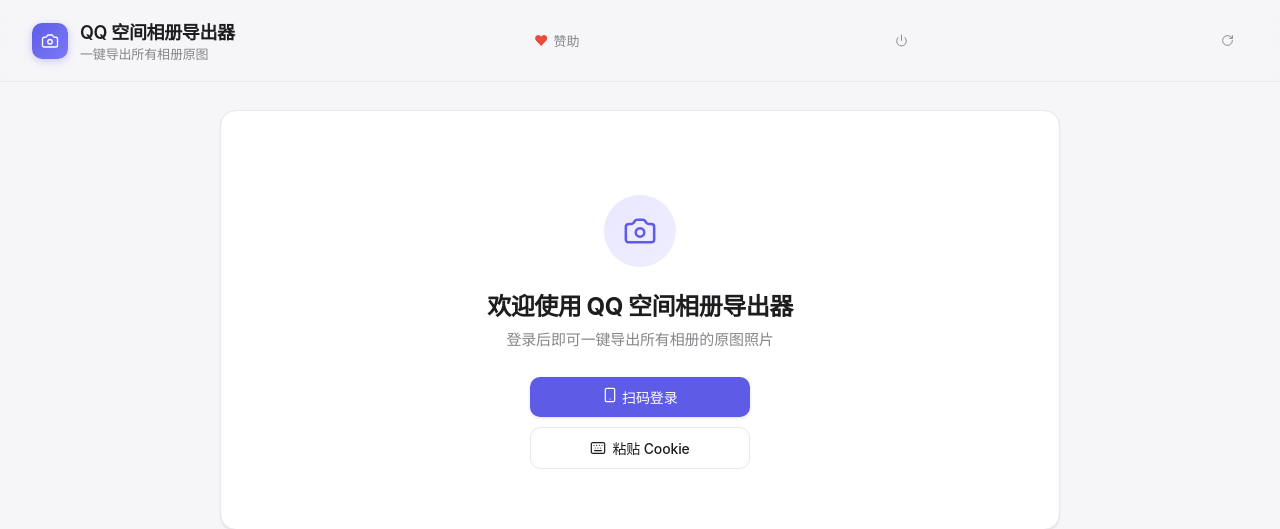
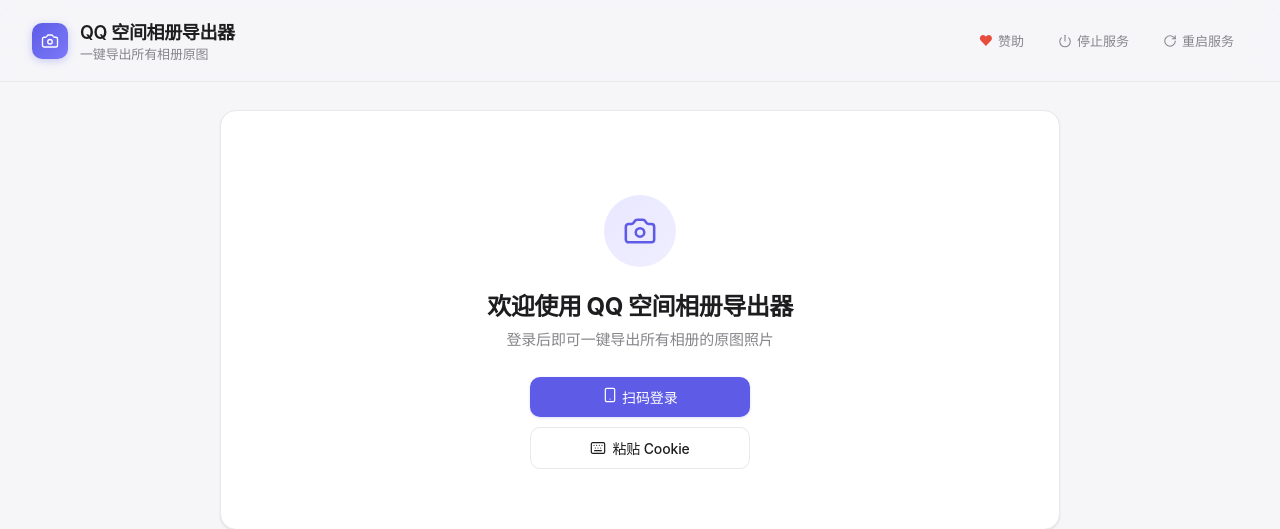
Before and after one commit to RivoMonar/QQAlbumExporter, a Flask app: page / in a window 1280 px wide. Shown: the top 529 px of the page. Run offline with Flask 2, Linux system fonts and the light colour scheme; some libraries are stand-ins or nearby versions.

Commit message:
fix: 停止/重启按钮改为 Lucide 图标+中文；重启改用 subprocess.Popen 防循环刷新

```diff
--- a/app.py
+++ b/app.py
@@ -741,7 +741,11 @@
     """重启服务"""
     DOWNLOAD_STATE["running"] = False
     VIDEO_DOWNLOAD_STATE["running"] = False
-    threading.Thread(target=lambda: (time.sleep(0.5), os.execv(sys.executable, [sys.executable] + sys.argv)), daemon=True).start()
+    def _do_restart():
+        time.sleep(0.5)
+        subprocess.Popen([sys.executable] + sys.argv, creationflags=subprocess.CREATE_NEW_CONSOLE if sys.platform == "win32" else 0)
+        os._exit(0)
+    threading.Thread(target=_do_restart, daemon=True).start()
     return jsonify({"ok": True})
 
 
--- a/templates/index.html
+++ b/templates/index.html
@@ -379,6 +379,7 @@
   }
   .sponsor-btn:hover { background: #f2f2f7; color: var(--c-accent); }
   .sponsor-btn .heart { color: #e74c3c; font-size: 14px; }
+  .sponsor-btn .lucide { width: 14px; height: 14px; }
 
   @media (max-width: 480px) {
     .qr-grid { grid-template-columns: 1fr; }
@@ -418,15 +419,17 @@
     <span style="font-size:13px;color:var(--c-text-secondary)"><i data-lucide="user" style="width:14px;height:14px;vertical-align:-2px"></i> <span x-text="uin"></span></span>
     <button class="btn btn-danger btn-xs" style="padding:5px 14px;font-size:13px" @click="logout()">退出</button>
   </div>
-  <button class="sponsor-btn" @click="showSponsor = true">
-    <span class="heart">♥</span> 赞助
-  </button>
-  <button class="sponsor-btn" @click="stopServer()" style="margin-left:2px" title="停止服务">
-    <i data-lucide="power" style="width:13px;height:13px"></i>
-  </button>
-  <button class="sponsor-btn" @click="restartServer()" title="重启服务">
-    <i data-lucide="rotate-cw" style="width:13px;height:13px"></i>
-  </button>
+  <div style="display:flex;align-items:center;gap:6px">
+    <button class="sponsor-btn" @click="showSponsor = true">
+      <span class="heart">♥</span> 赞助
+    </button>
+    <button class="sponsor-btn" @click="stopServer()">
+      <i data-lucide="power"></i> 停止服务
+    </button>
+    <button class="sponsor-btn" @click="restartServer()">
+      <i data-lucide="rotate-cw"></i> 重启服务
+    </button>
+  </div>
 </nav>
 
 <div class="container">
@@ -1003,8 +1006,9 @@
     async restartServer() {
       if (!confirm('确定要重启服务吗？正在进行的下载将中断。')) return;
       await fetch('/api/restart', { method: 'POST' });
-      // 等 2 秒后刷新页面
-      setTimeout(() => location.reload(), 2000);
+      this.toast('服务正在重启，请等待页面自动刷新...', 'info');
+      // 等新进程启动后刷新
+      setTimeout(() => { location.reload(); }, 3000);
     },
 
     // ══════ 设置 ══════
```
